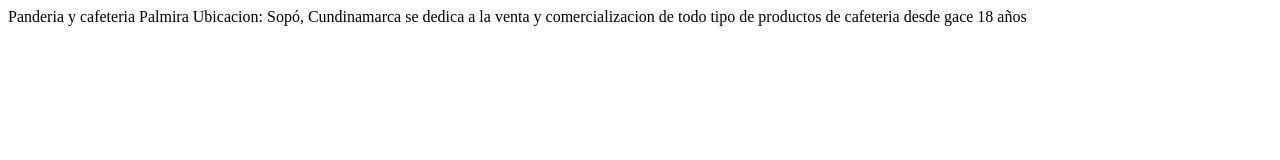
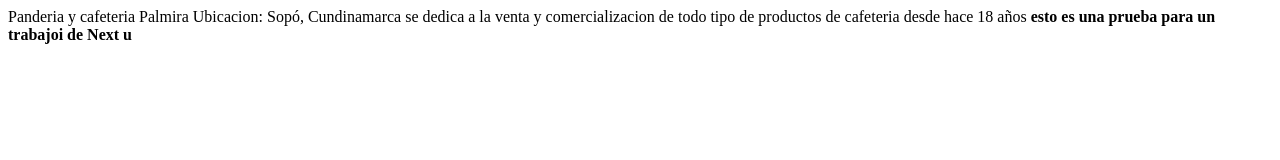
Before and after one commit to yeisson69/Panaderia-palmira, a plain HTML site: page index.html in a window 1280 px wide. Drawn offline with Linux system fonts and the light colour scheme.

Commit message:
Update index.html

```diff
--- a/index.html
+++ b/index.html
@@ -7,6 +7,7 @@
 <body>
 Panderia y cafeteria Palmira
 Ubicacion: Sopó, Cundinamarca
-se dedica a la venta y comercializacion de todo tipo de productos de cafeteria desde gace 18 años
+se dedica a la venta y comercializacion de todo tipo de productos de cafeteria desde hace 18 años
+  <b> esto es una prueba para un trabajoi de Next u</b>
 </body>
 </html>
```
